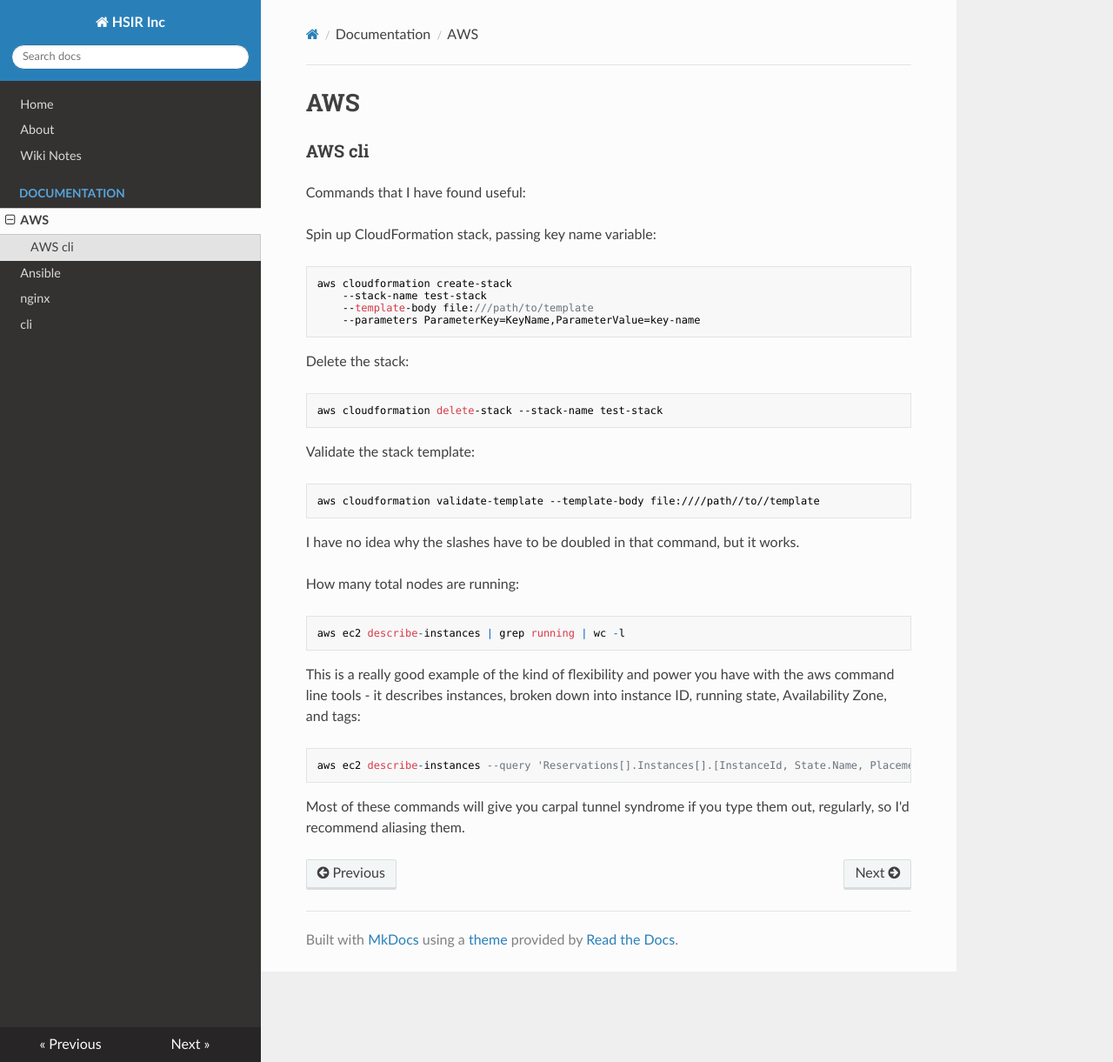
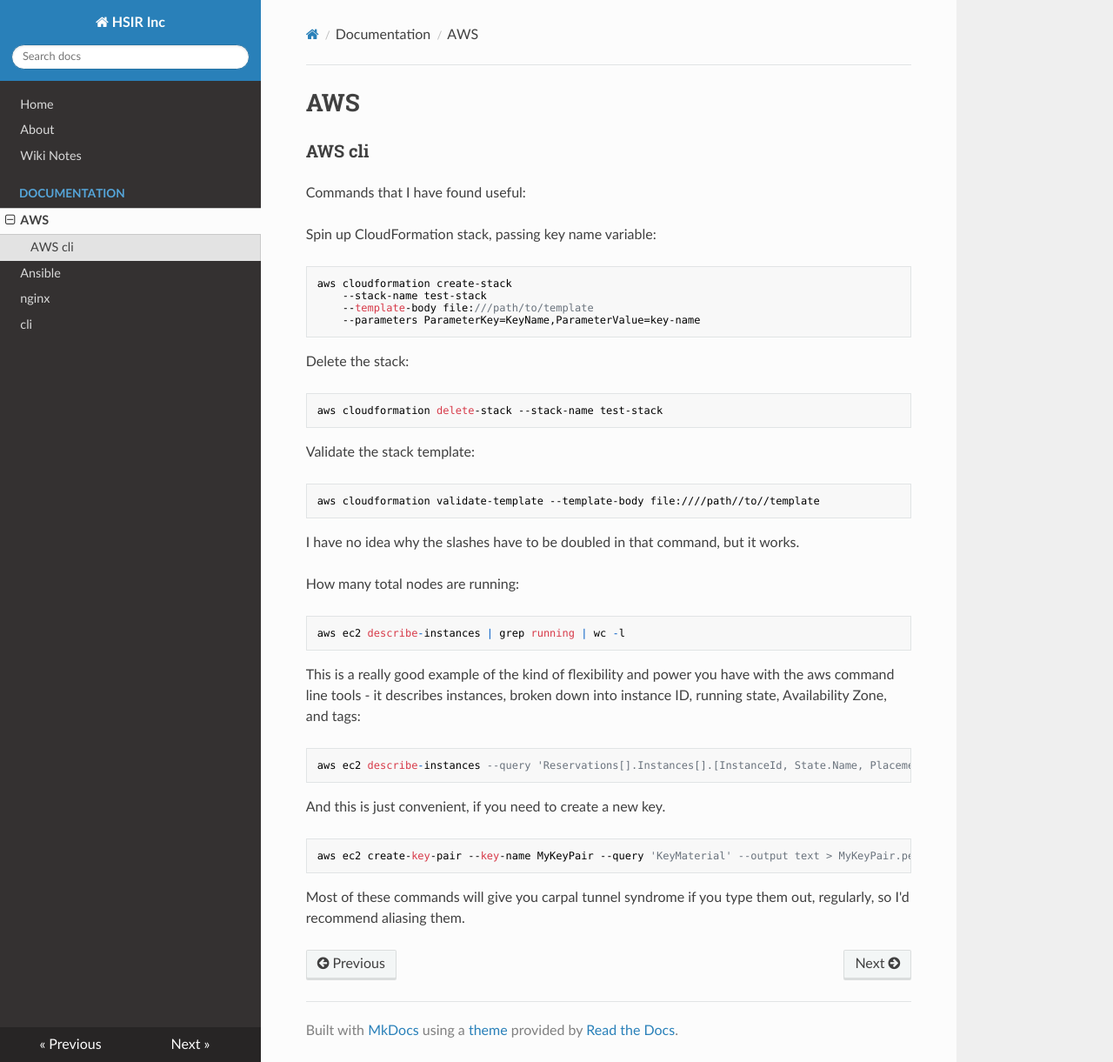
Before and after one commit to simplycycling/mk-docs, an MkDocs documentation site: the page built from docs/documentation/aws.md, in a window 1280 px wide and 1221 px high. Shown: the whole window at 87% size. Built offline with MkDocs 1.6.1, drawn with Linux system fonts in a browser that asks for light colours; nearby versions of some CDN libraries; old or Windows-style settings are respelled for this version of MkDocs.

Commit message:
Added command to generate key to aws

```diff
--- a/docs/documentation/aws.md
+++ b/docs/documentation/aws.md
@@ -31,5 +31,9 @@ instance ID, running state, Availability Zone, and tags:
 
     aws ec2 describe-instances --query 'Reservations[].Instances[].[InstanceId, State.Name, Placement.AvailabilityZone, Tags]'
 
+And this is just convenient, if you need to create a new key.
+
+    aws ec2 create-key-pair --key-name MyKeyPair --query 'KeyMaterial' --output text > MyKeyPair.pem
+
 Most of these commands will give you carpal tunnel syndrome if you type
 them out, regularly, so I'd recommend aliasing them.
```
